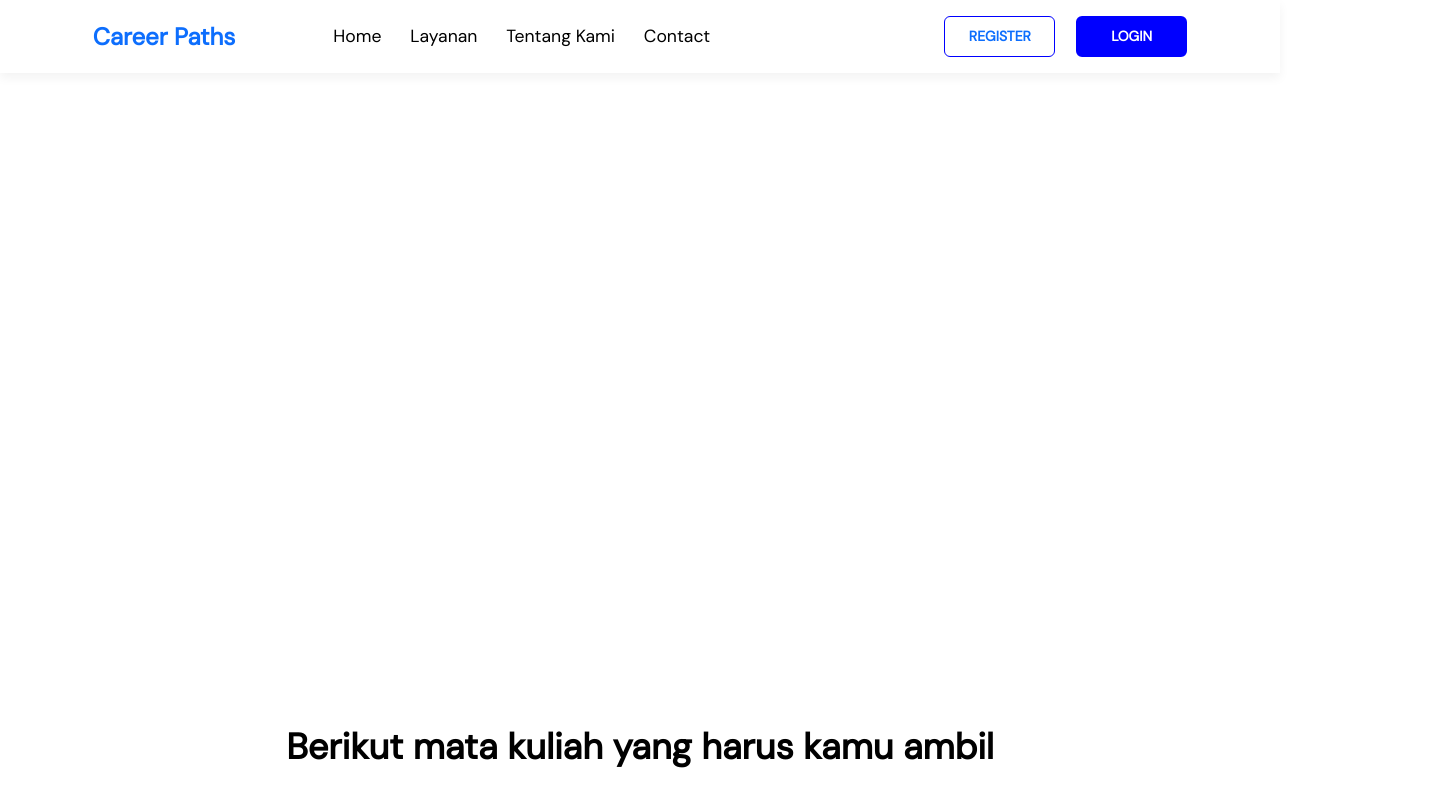
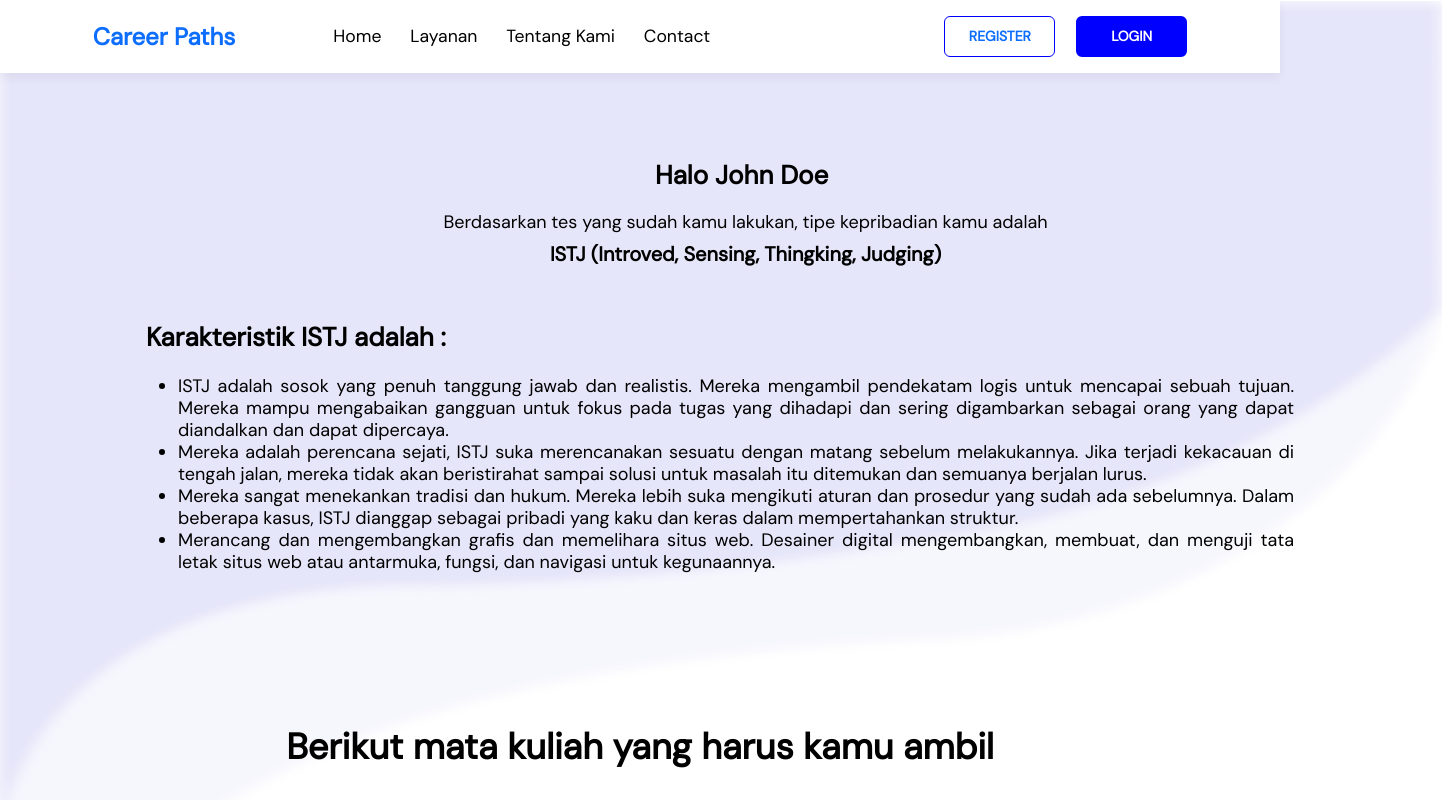
Before and after one commit to Jose-Rafaels/Career-Paths, a React (Create React App) app: page /result in a window 1280 px wide. Shown: the top 800 px of the page, 1442 px wide, since content can reach past the window. Built offline with nearby package versions, Linux system fonts and the light colour scheme.

Commit message:
fixed result page

```diff
--- a/src/components/Desc Section/DescSection.jsx
+++ b/src/components/Desc Section/DescSection.jsx
@@ -66,7 +66,7 @@ const DescSection = () => {
                   </span>{" "}
                   vs.{" "}
                   <span style={{ color: "#000000", fontWeight: "bold" }}>
-                    Esktrovert (E)
+                    Ekstrovert (E)
                   </span>{" "}
                   – Cara seseorang memusatkan perhatiannya.
                 </li>
--- a/src/pages/Result/Result.jsx
+++ b/src/pages/Result/Result.jsx
@@ -5,6 +5,7 @@ import "./Styles.css";
 import Navbar from "../../components/Navbar Section/NavbarSection";
 import Footer from "../../components/Footer Section/FooterSection";
 import webDev from "../../assets/Images/webdev.png";
+import BG from "../../assets/Images/bg-test.png";
 
 const ResultPage = () => {
   useEffect(() => {
@@ -15,6 +16,49 @@ const ResultPage = () => {
     <>
       <Navbar />
       <div className="resultPage">
+        <div className="bg">
+          <img src={BG} alt="bg" width={"1444"} height={"1100"} />
+        </div>
+        <div className="resultSection">
+          <p className="hi-user">Halo John Doe</p>
+          <p className="intro-user-result">
+            Berdasarkan tes yang sudah kamu lakukan, tipe kepribadian kamu
+            adalah
+          </p>
+          <p className="user-result">
+            ISTJ (Introved, Sensing, Thingking, Judging)
+          </p>
+          <p className="characteristic-desc">Karakteristik ISTJ adalah :</p>
+          <div>
+            <ul className="characteristic-points">
+              <li className="characteristic-point">
+                ISTJ adalah sosok yang penuh tanggung jawab dan realistis.
+                Mereka mengambil pendekatam logis untuk mencapai sebuah tujuan.
+                Mereka mampu mengabaikan gangguan untuk fokus pada tugas yang
+                dihadapi dan sering digambarkan sebagai orang yang dapat
+                diandalkan dan dapat dipercaya.
+              </li>
+              <li className="characteristic-point">
+                Mereka adalah perencana sejati, ISTJ suka merencanakan sesuatu
+                dengan matang sebelum melakukannya. Jika terjadi kekacauan di
+                tengah jalan, mereka tidak akan beristirahat sampai solusi untuk
+                masalah itu ditemukan dan semuanya berjalan lurus.
+              </li>
+              <li className="characteristic-point">
+                Mereka sangat menekankan tradisi dan hukum. Mereka lebih suka
+                mengikuti aturan dan prosedur yang sudah ada sebelumnya. Dalam
+                beberapa kasus, ISTJ dianggap sebagai pribadi yang kaku dan
+                keras dalam mempertahankan struktur.
+              </li>
+              <li className="characteristic-point">
+                Merancang dan mengembangkan grafis dan memelihara situs web.
+                Desainer digital mengembangkan, membuat, dan menguji tata letak
+                situs web atau antarmuka, fungsi, dan navigasi untuk
+                kegunaannya.
+              </li>
+            </ul>
+          </div>
+        </div>
         <div className="matkulSection">
           <p className="title">Berikut mata kuliah yang harus kamu ambil</p>
 
--- a/src/pages/Result/Styles.css
+++ b/src/pages/Result/Styles.css
@@ -2,6 +2,69 @@
   padding-top: 5rem;
   width: 100%;
   height: 110rem;
+}
+
+.hi-user {
+  position: absolute;
+  width: 250px;
+  height: 31px;
+  left: 655px;
+  top: 160px;
+  font-weight: 600;
+  font-size: 26px;
+  line-height: 31px;
+  color: #000000;
+}
+
+.intro-user-result {
+  position: absolute;
+  width: 615px;
+  height: 53px;
+  left: 438px;
+  top: 213px;
+  font-weight: 500;
+  font-size: 18px;
+  line-height: 19px;
+  text-align: center;
+  color: #000000;
+}
+.user-result {
+  position: absolute;
+  width: 615px;
+  height: 53px;
+  left: 438px;
+  top: 245px;
+  font-weight: 600;
+  font-size: 20px;
+  line-height: 19px;
+  text-align: center;
+  color: #000000;
+}
+
+.characteristic-desc {
+  position: absolute;
+  width: 400px;
+  height: 31px;
+  left: 146px;
+  top: 322px;
+  font-weight: 600;
+  font-size: 26px;
+  line-height: 31px;
+  color: #000000;
+}
+
+.characteristic-points {
+  position: absolute;
+  width: 1148px;
+  height: 227px;
+  left: 146px;
+  top: 375px;
+  font-weight: 500;
+  font-size: 18px;
+  line-height: 22px;
+  text-align: justify;
+  color: #000000;
+  list-style-type: disc;
 }
 
 .matkulSection {
```
